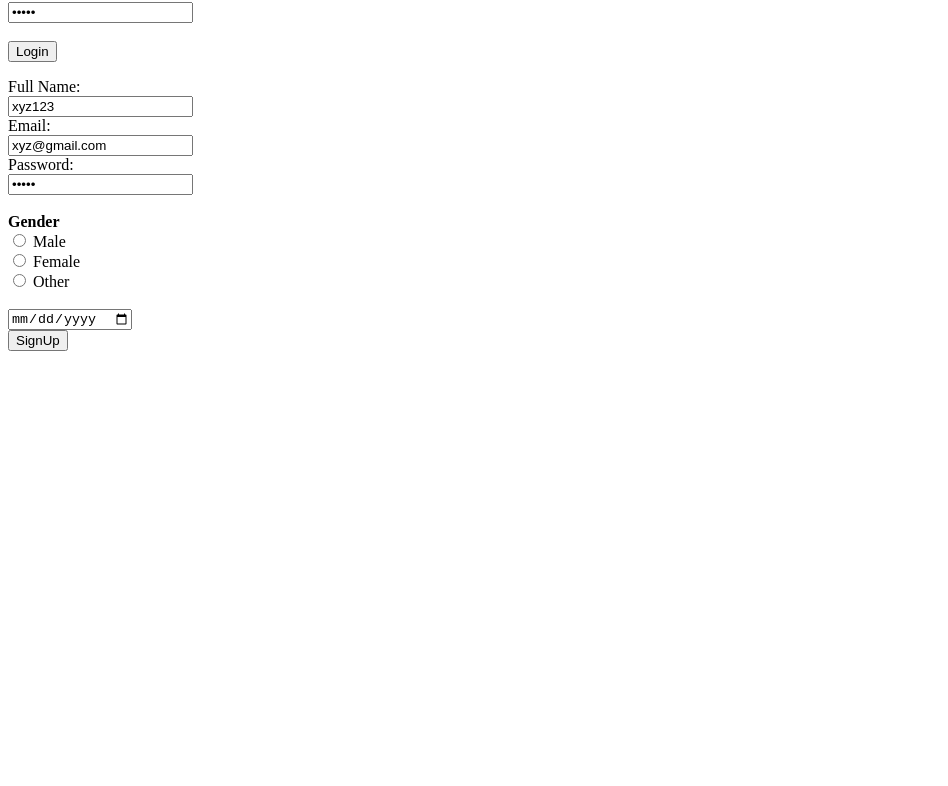
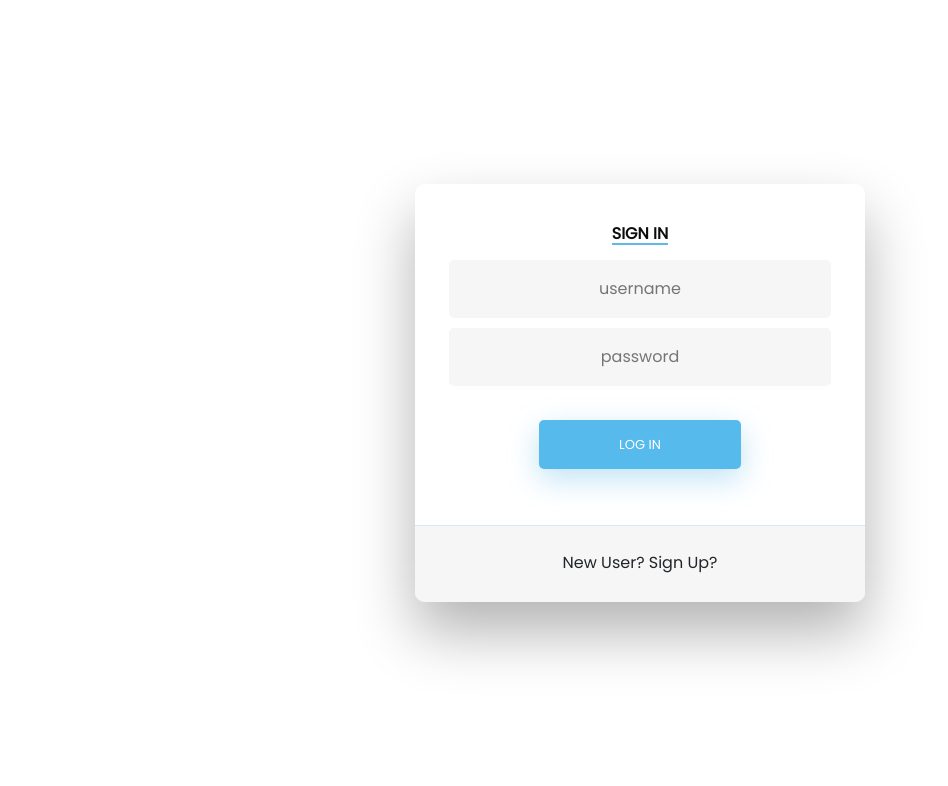
Before and after one commit to vinay-lanka/internetandweb, a website: page public/pages/login.html in a window 1280 px wide. Shown: the part 63-849 px from the top of the page, without its empty margins (0-948 px from the left). Before the commit the page ends 800 px from the top, so only its background shows below. Drawn offline with nearby package versions, Linux system fonts and the light colour scheme.

Commit message:
added ui

```diff
--- a/Routes/login.js
+++ b/Routes/login.js
@@ -60,6 +60,7 @@ router.post('/signin',(req,res)=>{
                 decryptedpass = decrypt(encryptedpassword);     //Decrypt the encrypted password from db
                 if(decryptedpass == password){                  //Compare the passwords
                     req.session.loggedin = true;
+                    req.session.email = emailid;
                     // res.session.data = result;
                     res.cookie('userdata', result);
                     res.redirect('/dashboard');
@@ -92,6 +93,7 @@ router.post('/signup', (req,res)=>{
             }else{
                 req.session.loggedin = true;
                 // res.session.data = data;
+                req.session.email = data.email;
                 res.cookie('userdata', data);
                 res.redirect('/dashboard');
             }
--- /dev/null
+++ b/public/css/login.css
@@ -0,0 +1,263 @@
+@import url('https://fonts.googleapis.com/css?family=Poppins');
+
+/* BASIC */
+
+body {
+  font-family: "Poppins", sans-serif;
+  height: 100vh;
+}
+
+a {
+  color: #92badd;
+  display:inline-block;
+  text-decoration: none;
+  font-weight: 400;
+}
+
+h2 {
+  text-align: center;
+  font-size: 16px;
+  font-weight: 600;
+  text-transform: uppercase;
+  display:inline-block;
+  margin: 40px 8px 10px 8px;
+  color: #cccccc;
+}
+
+
+
+/* STRUCTURE */
+
+.wrapper {
+  display: flex;
+  align-items: center;
+  flex-direction: column;
+  justify-content: center;
+  width: 100%;
+  min-height: 100%;
+  padding: 20px;
+}
+
+#formContent {
+  -webkit-border-radius: 10px 10px 10px 10px;
+  border-radius: 10px 10px 10px 10px;
+  background: #fff;
+  padding: 30px;
+  width: 90%;
+  max-width: 450px;
+  position: relative;
+  padding: 0px;
+  -webkit-box-shadow: 0 30px 60px 0 rgba(0,0,0,0.3);
+  box-shadow: 0 30px 60px 0 rgba(0,0,0,0.3);
+  text-align: center;
+}
+
+#formFooter {
+  background-color: #f6f6f6;
+  border-top: 1px solid #dce8f1;
+  padding: 25px;
+  text-align: center;
+  -webkit-border-radius: 0 0 10px 10px;
+  border-radius: 0 0 10px 10px;
+}
+
+
+
+/* TABS */
+
+h2.inactive {
+  color: #cccccc;
+}
+
+h2.active {
+  color: #0d0d0d;
+  border-bottom: 2px solid #5fbae9;
+}
+
+
+
+/* FORM TYPOGRAPHY*/
+
+input[type=button], input[type=submit], input[type=reset]  {
+  background-color: #56baed;
+  border: none;
+  color: white;
+  padding: 15px 80px;
+  text-align: center;
+  text-decoration: none;
+  display: inline-block;
+  text-transform: uppercase;
+  font-size: 13px;
+  -webkit-box-shadow: 0 10px 30px 0 rgba(95,186,233,0.4);
+  box-shadow: 0 10px 30px 0 rgba(95,186,233,0.4);
+  -webkit-border-radius: 5px 5px 5px 5px;
+  border-radius: 5px 5px 5px 5px;
+  margin: 5px 20px 40px 20px;
+  -webkit-transition: all 0.3s ease-in-out;
+  -moz-transition: all 0.3s ease-in-out;
+  -ms-transition: all 0.3s ease-in-out;
+  -o-transition: all 0.3s ease-in-out;
+  transition: all 0.3s ease-in-out;
+}
+
+input[type=button]:hover, input[type=submit]:hover, input[type=reset]:hover  {
+  background-color: #39ace7;
+}
+
+input[type=button]:active, input[type=submit]:active, input[type=reset]:active  {
+  -moz-transform: scale(0.95);
+  -webkit-transform: scale(0.95);
+  -o-transform: scale(0.95);
+  -ms-transform: scale(0.95);
+  transform: scale(0.95);
+}
+
+input[type=text],input[type=email],input[type=password],input[type=date] {
+  background-color: #f6f6f6;
+  border: none;
+  color: #0d0d0d;
+  padding: 15px 32px;
+  text-align: center;
+  text-decoration: none;
+  display: inline-block;
+  font-size: 16px;
+  margin: 5px;
+  width: 85%;
+  border: 2px solid #f6f6f6;
+  -webkit-transition: all 0.5s ease-in-out;
+  -moz-transition: all 0.5s ease-in-out;
+  -ms-transition: all 0.5s ease-in-out;
+  -o-transition: all 0.5s ease-in-out;
+  transition: all 0.5s ease-in-out;
+  -webkit-border-radius: 5px 5px 5px 5px;
+  border-radius: 5px 5px 5px 5px;
+}
+
+input[type=text]:focus {
+  background-color: #fff;
+  border-bottom: 2px solid #5fbae9;
+}
+
+input[type=text]:placeholder {
+  color: #cccccc;
+}
+
+
+
+/* ANIMATIONS */
+
+/* Simple CSS3 Fade-in-down Animation */
+.fadeInDown {
+  -webkit-animation-name: fadeInDown;
+  animation-name: fadeInDown;
+  -webkit-animation-duration: 1s;
+  animation-duration: 1s;
+  -webkit-animation-fill-mode: both;
+  animation-fill-mode: both;
+}
+
+@-webkit-keyframes fadeInDown {
+  0% {
+    opacity: 0;
+    -webkit-transform: translate3d(0, -100%, 0);
+    transform: translate3d(0, -100%, 0);
+  }
+  100% {
+    opacity: 1;
+    -webkit-transform: none;
+    transform: none;
+  }
+}
+
+@keyframes fadeInDown {
+  0% {
+    opacity: 0;
+    -webkit-transform: translate3d(0, -100%, 0);
+    transform: translate3d(0, -100%, 0);
+  }
+  100% {
+    opacity: 1;
+    -webkit-transform: none;
+    transform: none;
+  }
+}
+
+/* Simple CSS3 Fade-in Animation */
+@-webkit-keyframes fadeIn { from { opacity:0; } to { opacity:1; } }
+@-moz-keyframes fadeIn { from { opacity:0; } to { opacity:1; } }
+@keyframes fadeIn { from { opacity:0; } to { opacity:1; } }
+
+.fadeIn {
+  opacity:0;
+  -webkit-animation:fadeIn ease-in 1;
+  -moz-animation:fadeIn ease-in 1;
+  animation:fadeIn ease-in 1;
+
+  -webkit-animation-fill-mode:forwards;
+  -moz-animation-fill-mode:forwards;
+  animation-fill-mode:forwards;
+
+  -webkit-animation-duration:1s;
+  -moz-animation-duration:1s;
+  animation-duration:1s;
+}
+
+.fadeIn.first {
+  -webkit-animation-delay: 0.4s;
+  -moz-animation-delay: 0.4s;
+  animation-delay: 0.4s;
+}
+
+.fadeIn.second {
+  -webkit-animation-delay: 0.6s;
+  -moz-animation-delay: 0.6s;
+  animation-delay: 0.6s;
+}
+
+.fadeIn.third {
+  -webkit-animation-delay: 0.8s;
+  -moz-animation-delay: 0.8s;
+  animation-delay: 0.8s;
+}
+
+.fadeIn.fourth {
+  -webkit-animation-delay: 1s;
+  -moz-animation-delay: 1s;
+  animation-delay: 1s;
+}
+
+/* Simple CSS3 Fade-in Animation */
+.underlineHover:after {
+  display: block;
+  left: 0;
+  bottom: -10px;
+  width: 0;
+  height: 2px;
+  background-color: #56baed;
+  content: "";
+  transition: width 0.2s;
+}
+
+.underlineHover:hover {
+  color: #0d0d0d;
+}
+
+.underlineHover:hover:after{
+  width: 100%;
+}
+
+
+
+/* OTHERS */
+
+*:focus {
+    outline: none;
+}
+
+#icon {
+  width:60%;
+}
+
+* {
+  box-sizing: border-box;
+}
--- a/public/pages/login.html
+++ b/public/pages/login.html
@@ -1,32 +1,88 @@
 <html>
+
+<head>
+    <title>IRCTC Next-Gen Ticketing System</title>
+    <link rel="stylesheet" href="https://maxcdn.bootstrapcdn.com/bootstrap/4.0.0/css/bootstrap.min.css"
+        integrity="sha384-Gn5384xqQ1aoWXA+058RXPxPg6fy4IWvTNh0E263XmFcJlSAwiGgFAW/dAiS6JXm" crossorigin="anonymous">
+    <link rel="stylesheet" href="../css/login.css">
+</head>
+
 <body>
+    <!-- Image and text -->
+    <nav class="navbar navbar-light bg-light">
+    <a class="navbar-brand" href="#">
+        <img src="../assets/logo.png" width="30" height="30" class="d-inline-block align-top" alt="">
+        IRCTC Ticketing System
+    </a>
+    </nav>
+    <div class="wrapper fadeInDown">
+            <div id="formContent">
+              <!-- Tabs Titles -->
+              <h2 class="active"> Sign In </h2>
+                <br>
+              <!-- Icon -->
+              <div class="fadeIn first">
+              </div>
+
+              <!-- Login Form -->
               <form method="POST" action="/login/signin">
-            Username:<br>
-            <input type="text" name="email" value="xyz@123.com" required>
+                <input type="text" id="login" class="fadeIn second" name="email" placeholder="username">
+                <input type="text" id="password" class="fadeIn third" name="password" placeholder="password">
+                <br><br>
+                <input type="submit" class="fadeIn fourth" value="Log In">
+              </form>
+
+              <!-- Remind Passowrd -->
+              <div id="formFooter">
+                <a class="underlineHover" data-toggle="modal" data-target="#exampleModalCenter">New User? Sign Up?</a>
+              </div>
+
+            </div>
+          </div>
+<div class="modal fade" id="exampleModalCenter" tabindex="-1" role="dialog" aria-labelledby="exampleModalCenterTitle" aria-hidden="true">
+        <div class="modal-dialog modal-dialog-centered" role="document">
+          <div class="modal-content">
+            <div class="modal-header">
+              <h5 class="modal-title" id="exampleModalLongTitle">Sign Up</h5>
+              <button type="button" class="close" data-dismiss="modal" aria-label="Close">
+                <span aria-hidden="true">&times;</span>
+              </button>
+            </div>
+            <div class="modal-body">
+                <center>
+                <form method="POST" action="/login/signup">
+                    Full Name:<br>
+                    <input type="text" name="fullname" placeholder="xyz123" required>
+                    <br>
+                    Email:<br>
+                    <input type="email" name="email" placeholder="xyz@gmail.com" required>
                     <br>
                     Password: <br>
-            <input type="password" name="password" value="Mouse" required>
+                    <input type="password" name="password" placeholder="Password" required>
                     <br><br>
-            <input type="submit" value="Login">
-        </form>
-        <form method="POST" action="/login/signup">
-            Full Name:<br>
-            <input type="text" name="fullname" value="xyz123" required>
-            <br>
-            Email:<br>
-            <input type="email" name="email" value="xyz@gmail.com" required>
-            <br>
-            Password: <br>
-            <input type="password" name="password" value="Mouse" required>
-            <br><br>
-            <label ><b>Gender</b></label>
+                    <label><b>Gender</b></label>
                     <br>
                     <input type="radio" name="gender" value="male" required> Male<br>
                     <input type="radio" name="gender" value="female" required> Female<br>
                     <input type="radio" name="gender" value="other" required> Other<br><br>
                     <input type="date" name="dob" required>
-        <br>
+                    <br><br>
                     <input type="submit" value="SignUp">
                 </form>
+            </center>
+            </div>
+          </div>
+        </div>
+      </div>
+    <script src="https://code.jquery.com/jquery-3.2.1.slim.min.js"
+        integrity="sha384-KJ3o2DKtIkvYIK3UENzmM7KCkRr/rE9/Qpg6aAZGJwFDMVNA/GpGFF93hXpG5KkN"
+        crossorigin="anonymous"></script>
+    <script src="https://cdnjs.cloudflare.com/ajax/libs/popper.js/1.12.9/umd/popper.min.js"
+        integrity="sha384-ApNbgh9B+Y1QKtv3Rn7W3mgPxhU9K/ScQsAP7hUibX39j7fakFPskvXusvfa0b4Q"
+        crossorigin="anonymous"></script>
+    <script src="https://maxcdn.bootstrapcdn.com/bootstrap/4.0.0/js/bootstrap.min.js"
+        integrity="sha384-JZR6Spejh4U02d8jOt6vLEHfe/JQGiRRSQQxSfFWpi1MquVdAyjUar5+76PVCmYl"
+        crossorigin="anonymous"></script>
 </body>
+
 </html>
```
Also changed, not shown: Routes/userdetails.js (added, +43 -0 lines), public/js/script.js (added, +7 -0 lines), public/pages/index.html (+52 -3 lines), server.js (+11 -1 lines), public/assets/logo.png (added). Lines whose indentation alone changed are shown as unchanged.
